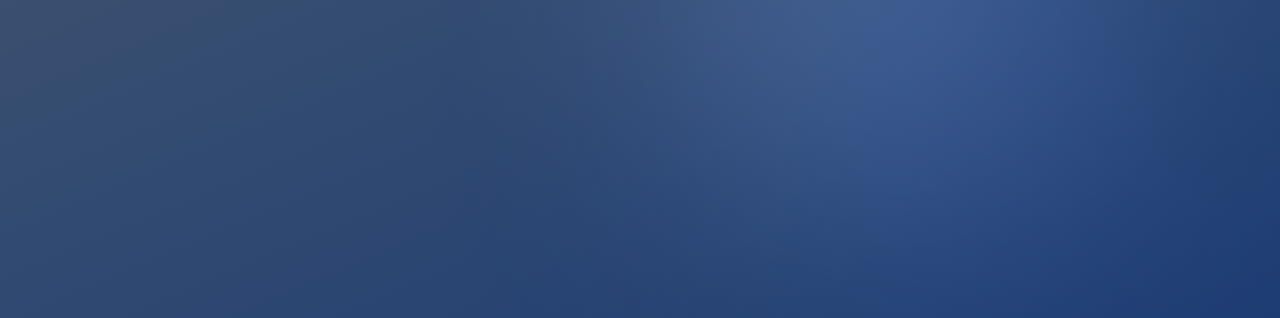
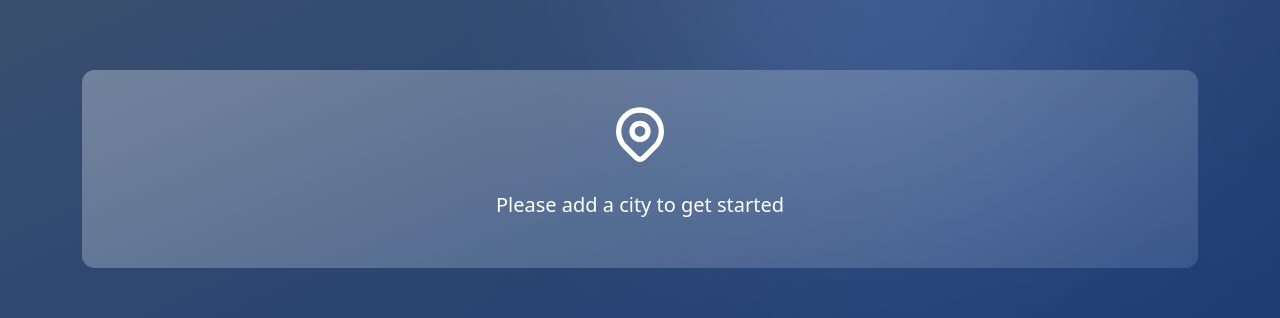
Before and after one commit to Jehizkia/vfz-weather-app, a Vue app: page / in a window 1280 px wide. Shown: the part 283-601 px from the top of the page. Built offline with nearby package versions, Linux system fonts and the light colour scheme; no server answers.

Commit message:
Added empty state

```diff
--- a/src/App.vue
+++ b/src/App.vue
@@ -38,6 +38,15 @@
           />
         </transition-group>
 
+        <div v-if="weatherCasts.length === 0" class="d-flex flex-column align-items-center text-white empty-state-city" style="margin-top: 5rem;">
+          <div style="width: 4rem;">
+            <svg xmlns="http://www.w3.org/2000/svg" class="h-6 w-6" fill="none" viewBox="0 0 24 24" stroke="currentColor" stroke-width="2">
+              <path stroke-linecap="round" stroke-linejoin="round" d="M17.657 16.657L13.414 20.9a1.998 1.998 0 01-2.827 0l-4.244-4.243a8 8 0 1111.314 0z" />
+              <path stroke-linecap="round" stroke-linejoin="round" d="M15 11a3 3 0 11-6 0 3 3 0 016 0z" />
+            </svg>
+          </div>
+          <p class="text-white text-center mt-4 fs-5">Please add a city to get started</p>
+        </div>
       </div>
     </div>
   </div>
@@ -48,6 +57,12 @@ body {
   min-height: 100vh;
   background: rgb(67, 86, 111);
   background: linear-gradient(157deg, rgba(67, 86, 111, 1) 0%, rgba(20, 54, 116, 1) 100%);
+}
+
+.empty-state-city {
+  background: linear-gradient(157deg, rgb(164 176 193 / 54%) 0%, rgb(160 184 228 / 20%) 100%);
+  border-radius: 0.8rem;
+  padding: 2rem;
 }
 
 .list-complete-item {
```
